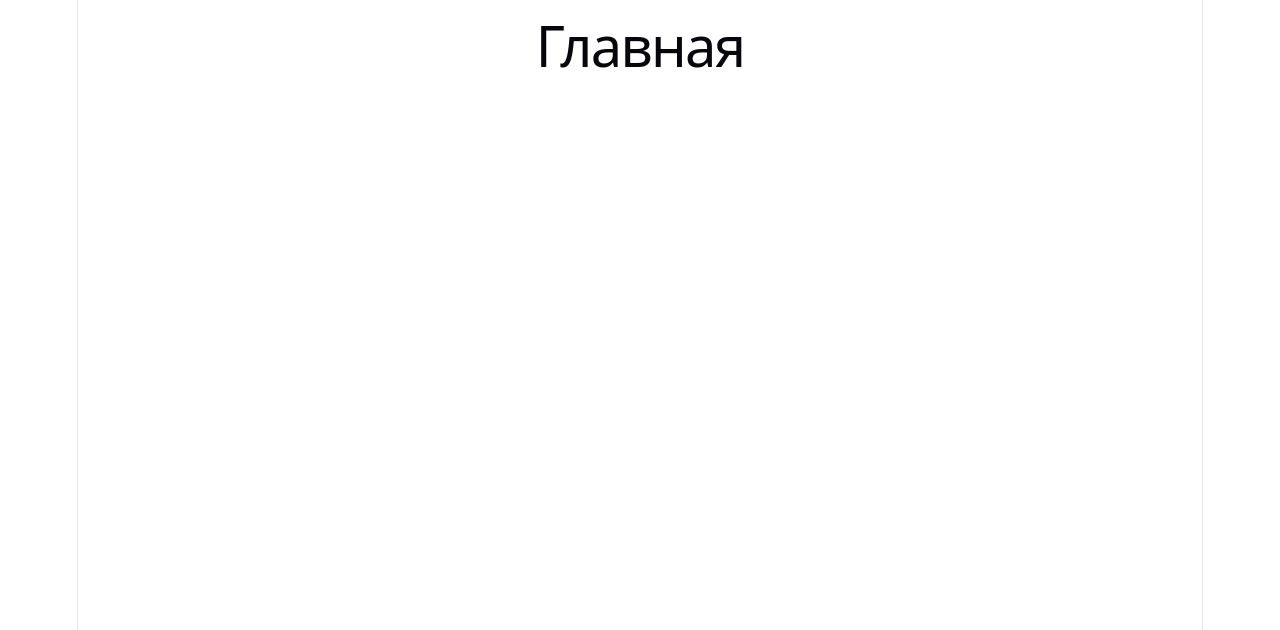
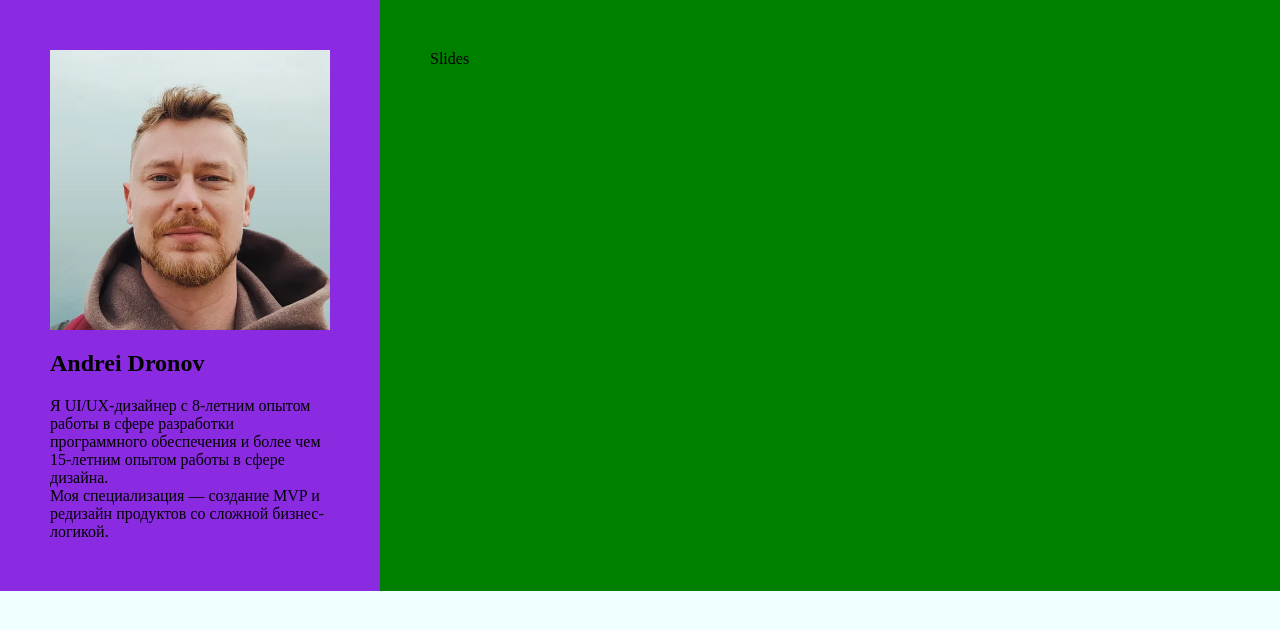
Before and after one commit to ndronov/andrei-portfolio, a React (Vite) app: page / in a window 1280 px wide. Shown: the top 630 px of the page. Built offline with nearby package versions, Linux system fonts and the light colour scheme.

Commit message:
Add designer info

```diff
--- a/index.html
+++ b/index.html
@@ -1,10 +1,10 @@
 <!doctype html>
-<html lang="en">
+<html lang="ru">
   <head>
     <meta charset="UTF-8" />
     <link rel="icon" type="image/svg+xml" href="/favicon.svg" />
     <meta name="viewport" content="width=device-width, initial-scale=1.0" />
-    <title>andrei-portfolio</title>
+    <title>Andrei Dronov</title>
   </head>
   <body>
     <div id="root"></div>
--- a/src/App.jsx
+++ b/src/App.jsx
@@ -1,8 +1,6 @@
 import { Route, Routes } from 'react-router'
 
-function HomePage() {
-  return <h1>Главная</h1>
-}
+import { MainPage } from './pages/MainPage/MainPage'
 
 function AboutPage() {
   return <h1>О нас</h1>
@@ -15,7 +13,7 @@ function NotFoundPage() {
 function App() {
   return (
       <Routes>
-        <Route path="/" element={<HomePage />} />
+        <Route path="/" element={<MainPage />} />
         <Route path="/about" element={<AboutPage />} />
         <Route path="*" element={<NotFoundPage />} />
       </Routes>
--- a/src/index.css
+++ b/src/index.css
@@ -1,111 +1,82 @@
 :root {
-  --text: #6b6375;
-  --text-h: #08060d;
-  --bg: #fff;
-  --border: #e5e4e7;
-  --code-bg: #f4f3ec;
-  --accent: #aa3bff;
-  --accent-bg: rgba(170, 59, 255, 0.1);
-  --accent-border: rgba(170, 59, 255, 0.5);
-  --social-bg: rgba(244, 243, 236, 0.5);
-  --shadow:
-    rgba(0, 0, 0, 0.1) 0 10px 15px -3px, rgba(0, 0, 0, 0.05) 0 4px 6px -2px;
+  /*--text: #6b6375;*/
+  /*--text-h: #08060d;*/
+  /*--bg: #fff;*/
+  /*--border: #e5e4e7;*/
+  /*--code-bg: #f4f3ec;*/
+  /*--accent: #aa3bff;*/
+  /*--accent-bg: rgba(170, 59, 255, 0.1);*/
+  /*--accent-border: rgba(170, 59, 255, 0.5);*/
+  /*--social-bg: rgba(244, 243, 236, 0.5);*/
+  /*--shadow:*/
+  /*  rgba(0, 0, 0, 0.1) 0 10px 15px -3px, rgba(0, 0, 0, 0.05) 0 4px 6px -2px;*/
 
-  --sans: system-ui, 'Segoe UI', Roboto, sans-serif;
-  --heading: system-ui, 'Segoe UI', Roboto, sans-serif;
-  --mono: ui-monospace, Consolas, monospace;
+  /*--sans: system-ui, 'Segoe UI', Roboto, sans-serif;*/
+  /*--heading: system-ui, 'Segoe UI', Roboto, sans-serif;*/
+  /*--mono: ui-monospace, Consolas, monospace;*/
 
-  font: 18px/145% var(--sans);
-  letter-spacing: 0.18px;
-  color-scheme: light dark;
-  color: var(--text);
-  background: var(--bg);
-  font-synthesis: none;
-  text-rendering: optimizeLegibility;
-  -webkit-font-smoothing: antialiased;
-  -moz-osx-font-smoothing: grayscale;
+  /*font: 18px/145% var(--sans);*/
+  /*letter-spacing: 0.18px;*/
+  /*color-scheme: light dark;*/
+  /*color: var(--text);*/
+  /*background: var(--bg);*/
+  /*font-synthesis: none;*/
+  /*text-rendering: optimizeLegibility;*/
+  /*-webkit-font-smoothing: antialiased;*/
+  /*-moz-osx-font-smoothing: grayscale;*/
 
-  @media (max-width: 1024px) {
-    font-size: 16px;
-  }
+  /*@media (max-width: 1024px) {*/
+  /*  font-size: 16px;*/
+  /*}*/
 }
 
-@media (prefers-color-scheme: dark) {
-  :root {
-    --text: #9ca3af;
-    --text-h: #f3f4f6;
-    --bg: #16171d;
-    --border: #2e303a;
-    --code-bg: #1f2028;
-    --accent: #c084fc;
-    --accent-bg: rgba(192, 132, 252, 0.15);
-    --accent-border: rgba(192, 132, 252, 0.5);
-    --social-bg: rgba(47, 48, 58, 0.5);
-    --shadow:
-      rgba(0, 0, 0, 0.4) 0 10px 15px -3px, rgba(0, 0, 0, 0.25) 0 4px 6px -2px;
-  }
-
-  #social .button-icon {
-    filter: invert(1) brightness(2);
-  }
+* {
+    box-sizing: border-box;
 }
 
 body {
   margin: 0;
 }
 
-#root {
-  width: 1126px;
-  max-width: 100%;
-  margin: 0 auto;
-  text-align: center;
-  border-inline: 1px solid var(--border);
-  min-height: 100svh;
-  display: flex;
-  flex-direction: column;
-  box-sizing: border-box;
-}
+/*#root {*/
+/*  width: 1280px;*/
+/*  max-width: 100%;*/
+/*  margin: 0 auto;*/
+/*  min-height: 100svh;*/
+/*  display: flex;*/
+/*  flex-direction: row;*/
+/*  box-sizing: border-box;*/
+/*  padding: 50px;*/
+/*  background: azure;*/
+/*}*/
 
 h1,
 h2 {
-  font-family: var(--heading);
-  font-weight: 500;
-  color: var(--text-h);
+  /*font-family: var(--heading);*/
+  /*font-weight: 500;*/
+  /*color: var(--text-h);*/
 }
 
 h1 {
-  font-size: 56px;
-  letter-spacing: -1.68px;
-  margin: 32px 0;
-  @media (max-width: 1024px) {
-    font-size: 36px;
-    margin: 20px 0;
-  }
+  /*font-size: 56px;*/
+  /*letter-spacing: -1.68px;*/
+  /*margin: 32px 0;*/
+  /*@media (max-width: 1024px) {*/
+  /*  font-size: 36px;*/
+  /*  margin: 20px 0;*/
+  /*}*/
 }
+
 h2 {
-  font-size: 24px;
-  line-height: 118%;
-  letter-spacing: -0.24px;
-  margin: 0 0 8px;
-  @media (max-width: 1024px) {
-    font-size: 20px;
-  }
+  /*font-size: 24px;*/
+  /*line-height: 118%;*/
+  /*letter-spacing: -0.24px;*/
+  /*margin: 0 0 8px;*/
+  /*@media (max-width: 1024px) {*/
+  /*  font-size: 20px;*/
+  /*}*/
 }
+
 p {
   margin: 0;
 }
-
-code,
-.counter {
-  font-family: var(--mono);
-  display: inline-flex;
-  border-radius: 4px;
-  color: var(--text-h);
-}
-
-code {
-  font-size: 15px;
-  line-height: 135%;
-  padding: 4px 8px;
-  background: var(--code-bg);
-}
--- /dev/null
+++ b/src/pages/MainPage/MainPage.jsx
@@ -0,0 +1,21 @@
+import andrei from '../../assets/andrei.webp'
+
+import styles from './MainPage.module.css';
+
+export function MainPage() {
+  return (
+    <div className={styles.container}>
+      <main className={styles.main}>
+        <div className={styles.designer}>
+          <img src={andrei} alt="Andrei Dronov" className={styles.photo} />
+          <h2>Andrei Dronov</h2>
+          <div>
+            <p>Я UI/UX-дизайнер с 8-летним опытом работы в сфере разработки программного обеспечения и более чем 15-летним опытом работы в сфере дизайна.</p>
+            <p>Моя специализация — создание MVP и редизайн продуктов со сложной бизнес-логикой.</p>
+          </div>
+        </div>
+        <div className={styles.projects}>Slides</div>
+      </main>
+    </div>
+  )
+}
--- /dev/null
+++ b/src/pages/MainPage/MainPage.module.css
@@ -0,0 +1,36 @@
+.container {
+    width: 1280px;
+    max-width: 100%;
+    margin: 0 auto;
+    min-height: 100svh;
+    box-sizing: border-box;
+    /*padding: 50px;*/
+    background: azure;
+}
+
+.main {
+    display: flex;
+    flex-direction: row;
+    /*padding: 50px;*/
+    background: red;
+}
+
+.designer {
+    background: blueviolet;
+    padding: 50px;
+    display: flex;
+    flex-direction: column;
+    width: calc(50px + 280px + 50px);
+    box-sizing: border-box;
+}
+
+.photo {
+    width: 280px;
+    height: 280px;
+}
+
+.projects {
+    background: green;
+    flex: 1;
+    padding: 50px;
+}
```
Also changed, not shown: src/assets/andrei.webp (added).
